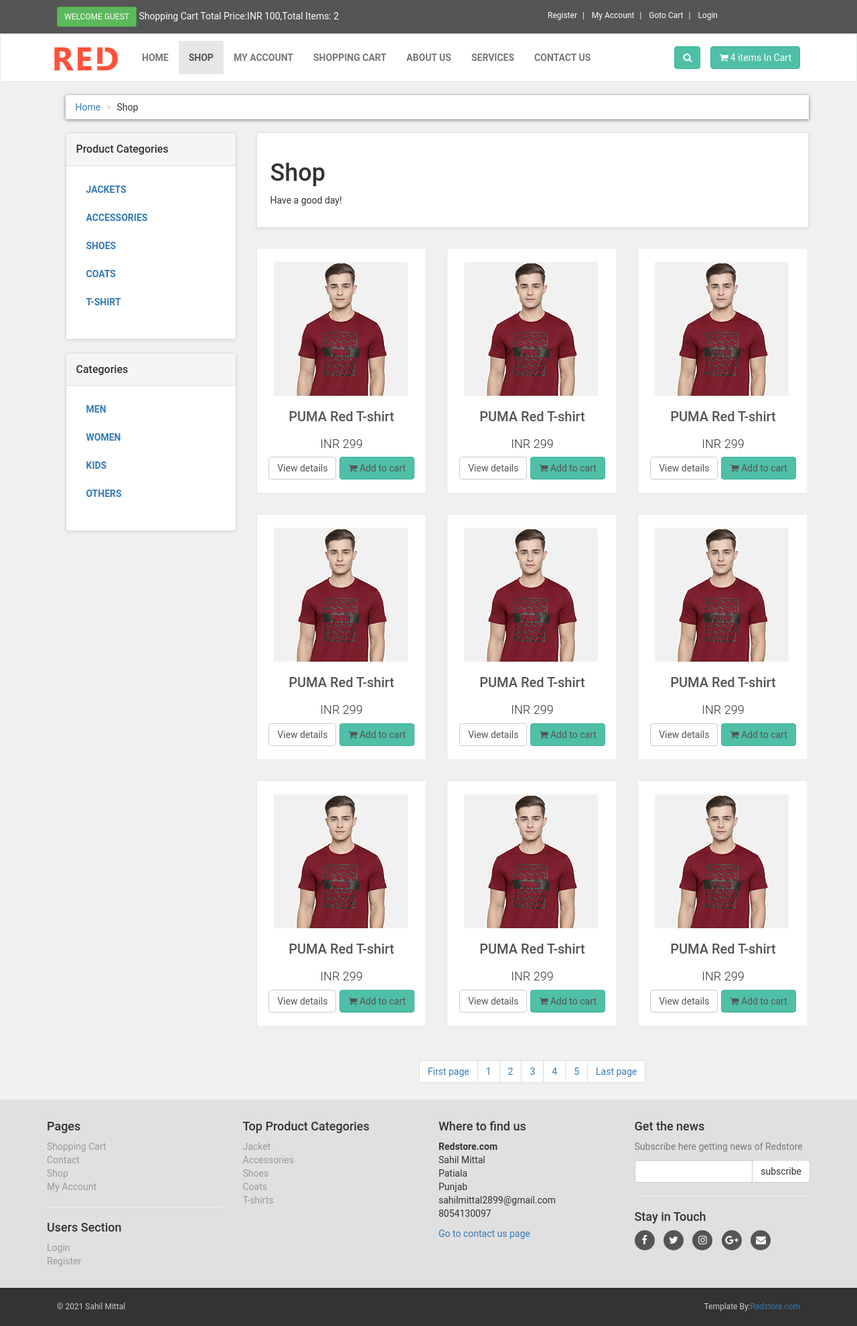
After one commit to sahil2811/Website-in-PHP, a PHP site: page /shop.php in a window 1280 px wide. The commit adds this page. Shown: the whole page at 67% size. Run offline with PHP 8.4, Linux system fonts and the light colour scheme.

Commit message:
Shop page Designed (shop.php , slider.php)

```diff
--- /dev/null
+++ b/includes/sidebar.php
@@ -0,0 +1,28 @@
+<div class="panel panel-default sidebar-menu"><!--Product Categories Start-->
+    <div class="panel-heading">
+        <h3 class="panel-title">Product Categories</h3>
+    </div>
+    <div class="panel-body">
+        <ul class="nav nav-pills nav-stacked category-menu">
+            <li><a href="shop.php">Jackets</a></li>
+            <li><a href="shop.php">Accessories</a></li>
+            <li><a href="shop.php">Shoes</a></li>
+            <li><a href="shop.php">Coats</a></li>
+            <li><a href="shop.php">T-shirt</a></li>
+        </ul>
+    </div>
+</div><!--Product Categories End-->
+
+<div class="panel panel-default sidebar-menu"><!--Categories Start-->
+    <div class="panel-heading">
+        <h3 class="panel-title">Categories</h3>
+    </div>
+    <div class="panel-body">
+        <ul class="nav nav-pills nav-stacked category-menu">
+            <li><a href="shop.php">Men</a></li>
+            <li><a href="shop.php">Women</a></li>
+            <li><a href="shop.php">Kids</a></li>
+            <li><a href="shop.php">Others</a></li>
+        </ul>
+    </div>
+</div><!--Categories End-->
--- a/index.php
+++ b/index.php
@@ -1,4 +1,3 @@
-<!DOCTYPE html>
 <!DOCTYPE html>
 <html>
     <head>
--- /dev/null
+++ b/shop.php
@@ -0,0 +1,342 @@
+<!DOCTYPE html>
+<html>
+    <head>
+        <title>E Commerce Store</title>
+        <link rel="stylesheet" href="https://maxcdn.bootstrapcdn.com/bootstrap/3.4.1/css/bootstrap.min.css">
+        <link rel="stylesheet"  href="styles/style.css">
+        <!-- jQuery library -->
+        <script src="https://ajax.googleapis.com/ajax/libs/jquery/3.5.1/jquery.min.js"></script>
+        <link rel="stylesheet" href="https://stackpath.bootstrapcdn.com/font-awesome/4.7.0/css/font-awesome.min.css" integrity="sha384-wvfXpqpZZVQGK6TAh5PVlGOfQNHSoD2xbE+QkPxCAFlNEevoEH3Sl0sibVcOQVnN" crossorigin="anonymous">
+    </head>
+    <body>
+        <div id="top"> <!--Top bar start -->
+            <div class="container"><!--container start -->
+                <div class="col-md-6 offer"><!--col-md-6 offer start -->
+                    <a href="#" class="btn btn-success btn-sm">
+                        Welcome guest
+                    </a>
+                    <a href="#">Shopping Cart Total Price:INR 100,Total Items: 2</a>
+                </div><!--col-md-6 offer end -->
+
+                <div class="col-md-6 "><!--col-md-6 start -->
+                    <ul class="menu">
+                        <li>
+                            <a href="customer_registration.php">Register</a>
+                        </li>
+                        <li>
+                            <a href="checkout.php">My Account</a>
+                        </li>
+                        <li>
+                            <a href="cart.php">Goto Cart</a>
+                        </li>
+                        <li>
+                            <a href="login.php">Login</a>
+                        </li>
+                    </ul>
+                </div><!--col-md-6  end -->
+            </div><!--container end -->
+        </div><!--Top bar end -->
+
+
+        <!--Navbar coding start -->
+        <div class="navbar navbar-default" id="navbar"><!--navbar navbar-default start-->
+            <div class="container">
+                <div class="navbar-header"><!--navbar-header start-->
+                    <a class="navbar-brand" href="index.php" >
+                        <img src="images/small-logo.png" alt="logo" class="hidden-xs" >
+                        <img src="images/small-logo.png" alt="logo" class="visible-xs">
+                    </a>
+
+                    <button type="button" class="navbar-toggle" data-toggle="collapse" data-target="#navigation">
+                        <span class="sr-only">Toggle Navigation</span>
+                        <i class="fa fa-align-justify"> </i>
+                    </button>
+                    <button type="button" class="navbar-toggle" data-toggle="collapse" data-target="#search">
+                        <span class="sr-only"></span>
+                        <i class="fa fa-search"></i>
+                    </button>
+                </div><!--navbar-header end-->
+
+                <div class="navbar-collapse collapse" id="navigation"><!--navbar-collapse collapse start-->
+                    <div class="padding-nav"><!-- padding-nav start-->
+                        <ul class="nav navbar-nav navbar-left">
+                            <li>
+                                <a href="index.php">Home</a>
+                            </li>
+                            <li class="active">
+                                <a href="shop.php">Shop</a>
+                            </li>
+                            <li>
+                                <a href="index.php">MY Account</a>
+                            </li>
+                            <li>
+                                <a href="index.php">Shopping Cart</a>
+                            </li>
+                            <li>
+                                <a href="index.php">About Us</a>
+                            </li>
+                            <li>
+                                <a href="index.php">Services</a>
+                            </li>
+                            <li>
+                                <a href="index.php">Contact Us</a>
+                            </li>
+                        </ul>
+                    </div><!-- padding-nav end-->
+
+                    <a href="cart.php" class="btn btn-primary navbar-btn right">
+                        <i class="fa fa-shopping-cart"></i>
+                        <span>4 items In Cart</span>
+                    </a>
+
+                    <div class="navbar-collapse collapse right"><!--navbar-collapse collapse-right start-->
+                        <button class="btn navbar-btn btn-primary" type="button" data-toggle="collapse" data-target="#search">
+                            <span class="sr-only"> Toggle Search </span>
+                            <i class="fa fa-search"></i>
+                        </button>
+                    </div><!--navbar-collapse collapse-right end-->
+                    <div class="collapse clearfix" id="search">
+                        <form class="navbar-form" method="get" action="result.php">
+                            <div class="input-group">
+                                <input type="text" name="user_query" placeholder="Search" class="form-control">
+                                <span class="input-group-btn">
+                                    <button type="submit" value="Search" name="search" class="btn btn-primary">
+                                        <i class="fa fa-search"></i>
+                                    </button>
+                                </span>
+                            </div>
+                        </form>
+                    </div>
+                </div><!--navbar-collapse collapse end-->
+            </div>
+        </div><!--navbar navbar-default end-->
+        <!--Navbar coding end -->
+
+        <div id="content"><!--Content Start-->
+            <div class="container">
+                <div class="col-md-12"><!--col-md-12 Start-->
+                    <ul class="breadcrumb">
+                        <li><a href="home.php">Home</a></li>
+                        <li>Shop</li>
+                    </ul>
+                </div><!--col-md-12 End-->
+
+                <div class="col-md-3"><!--col-md-3 Start-->
+                    <?php
+                        include("includes/sidebar.php");
+                    ?>
+                </div><!--col-md-9 End-->
+
+                <div class="col-md-9"><!--col-md-3 Start-->
+                    <div class="box"><!--Box Start-->
+                        <h1>Shop</h1>
+                        <p>Have a good day!</p>
+                    </div><!--Box End-->
+                    <div class="row"><!--Row 1 Start-->
+
+                        <div class="col-md-4 col-sm-6 center-responsive"><!--col-md-4 col-sm-6 Start-->
+                            <div class="product">
+                                <a href="details.php">
+                                    <img src="admin_area/product_images/buy-1.jpg" class="img-responsive">
+                                </a>
+                                <div class="text">
+                                     <h3>
+                                         <a href="details.php">PUMA Red T-shirt</a>
+                                     </h3>
+                                     <h3>
+                                        <p class="price">INR 299</p>
+                                        <p class="buttons">
+                                            <a href="details.php" class="btn btn-default">View details</a>
+                                            <a href="details.php" class="btn btn-primary"><i class="fa fa-shopping-cart"></i> Add to cart</a>
+                                        </p>
+                                     </h3>
+                                </div>
+                            </div>
+                        </div><!--col-md-4 col-sm-6 End-->
+                        <div class="col-md-4 col-sm-6 center-responsive"><!--col-md-4 col-sm-6 Start-->
+                            <div class="product">
+                                <a href="details.php">
+                                    <img src="admin_area/product_images/buy-1.jpg" class="img-responsive">
+                                </a>
+                                <div class="text">
+                                     <h3>
+                                         <a href="details.php">PUMA Red T-shirt</a>
+                                     </h3>
+                                     <h3>
+                                        <p class="price">INR 299</p>
+                                        <p class="buttons">
+                                            <a href="details.php" class="btn btn-default">View details</a>
+                                            <a href="details.php" class="btn btn-primary"><i class="fa fa-shopping-cart"></i> Add to cart</a>
+                                        </p>
+                                     </h3>
+                                </div>
+                            </div>
+                        </div><!--col-md-4 col-sm-6 End-->
+                        <div class="col-md-4 col-sm-6 center-responsive"><!--col-md-4 col-sm-6 Start-->
+                            <div class="product">
+                                <a href="details.php">
+                                    <img src="admin_area/product_images/buy-1.jpg" class="img-responsive">
+                                </a>
+                                <div class="text">
+                                     <h3>
+                                         <a href="details.php">PUMA Red T-shirt</a>
+                                     </h3>
+                                     <h3>
+                                        <p class="price">INR 299</p>
+                                        <p class="buttons">
+                                            <a href="details.php" class="btn btn-default">View details</a>
+                                            <a href="details.php" class="btn btn-primary"><i class="fa fa-shopping-cart"></i> Add to cart</a>
+                                        </p>
+                                     </h3>
+                                </div>
+                            </div>
+                        </div><!--col-md-4 col-sm-6 End-->
+
+                    </div><!--Row 1 End-->
+
+                    <div class="row"><!--Row 2 Start-->
+
+                        <div class="col-md-4 col-sm-6 center-responsive"><!--col-md-4 col-sm-6 Start-->
+                            <div class="product">
+                                <a href="details.php">
+                                    <img src="admin_area/product_images/buy-1.jpg" class="img-responsive">
+                                </a>
+                                <div class="text">
+                                     <h3>
+                                         <a href="details.php">PUMA Red T-shirt</a>
+                                     </h3>
+                                     <h3>
+                                        <p class="price">INR 299</p>
+                                        <p class="buttons">
+                                            <a href="details.php" class="btn btn-default">View details</a>
+                                            <a href="details.php" class="btn btn-primary"><i class="fa fa-shopping-cart"></i> Add to cart</a>
+                                        </p>
+                                     </h3>
+                                </div>
+                            </div>
+                        </div><!--col-md-4 col-sm-6 End-->
+
+                        <div class="col-md-4 col-sm-6 center-responsive"><!--col-md-4 col-sm-6 Start-->
+                            <div class="product">
+                                <a href="details.php">
+                                    <img src="admin_area/product_images/buy-1.jpg" class="img-responsive">
+                                </a>
+                                <div class="text">
+                                     <h3>
+                                         <a href="details.php">PUMA Red T-shirt</a>
+                                     </h3>
+                                     <h3>
+                                        <p class="price">INR 299</p>
+                                        <p class="buttons">
+                                            <a href="details.php" class="btn btn-default">View details</a>
+                                            <a href="details.php" class="btn btn-primary"><i class="fa fa-shopping-cart"></i> Add to cart</a>
+                                        </p>
+                                     </h3>
+                                </div>
+                            </div>
+                        </div><!--col-md-4 col-sm-6 End-->
+
+                        <div class="col-md-4 col-sm-6 center-responsive"><!--col-md-4 col-sm-6 Start-->
+                            <div class="product">
+                                <a href="details.php">
+                                    <img src="admin_area/product_images/buy-1.jpg" class="img-responsive">
+                                </a>
+                                <div class="text">
+                                     <h3>
+                                         <a href="details.php">PUMA Red T-shirt</a>
+                                     </h3>
+                                     <h3>
+                                        <p class="price">INR 299</p>
+                                        <p class="buttons">
+                                            <a href="details.php" class="btn btn-default">View details</a>
+                                            <a href="details.php" class="btn btn-primary"><i class="fa fa-shopping-cart"></i> Add to cart</a>
+                                        </p>
+                                     </h3>
+                                </div>
+                            </div>
+                        </div><!--col-md-4 col-sm-6 End-->
+
+                    </div><!--Row 2 End-->
+
+                    <div class="row"><!--Row 3 Start-->
+                        <div class="col-md-4 col-sm-6 center-responsive"><!--col-md-4 col-sm-6 Start-->
+                            <div class="product">
+                                <a href="details.php">
+                                    <img src="admin_area/product_images/buy-1.jpg" class="img-responsive">
+                                </a>
+                                <div class="text">
+                                     <h3>
+                                         <a href="details.php">PUMA Red T-shirt</a>
+                                     </h3>
+                                     <h3>
+                                        <p class="price">INR 299</p>
+                                        <p class="buttons">
+                                            <a href="details.php" class="btn btn-default">View details</a>
+                                            <a href="details.php" class="btn btn-primary"><i class="fa fa-shopping-cart"></i> Add to cart</a>
+                                        </p>
+                                     </h3>
+                                </div>
+                            </div>
+                        </div><!--col-md-4 col-sm-6 End-->
+
+                        <div class="col-md-4 col-sm-6 center-responsive"><!--col-md-4 col-sm-6 Start-->
+                            <div class="product">
+                                <a href="details.php">
+                                    <img src="admin_area/product_images/buy-1.jpg" class="img-responsive">
+                                </a>
+                                <div class="text">
+                                     <h3>
+                                         <a href="details.php">PUMA Red T-shirt</a>
+                                     </h3>
+                                     <h3>
+                                        <p class="price">INR 299</p>
+                                        <p class="buttons">
+                                            <a href="details.php" class="btn btn-default">View details</a>
+                                            <a href="details.php" class="btn btn-primary"><i class="fa fa-shopping-cart"></i> Add to cart</a>
+                                        </p>
+                                     </h3>
+                                </div>
+                            </div>
+                        </div><!--col-md-4 col-sm-6 End-->
+
+                        <div class="col-md-4 col-sm-6 center-responsive"><!--col-md-4 col-sm-6 Start-->
+                            <div class="product">
+                                <a href="details.php">
+                                    <img src="admin_area/product_images/buy-1.jpg" class="img-responsive">
+                                </a>
+                                <div class="text">
+                                     <h3>
+                                         <a href="details.php">PUMA Red T-shirt</a>
+                                     </h3>
+                                     <h3>
+                                        <p class="price">INR 299</p>
+                                        <p class="buttons">
+                                            <a href="details.php" class="btn btn-default">View details</a>
+                                            <a href="details.php" class="btn btn-primary"><i class="fa fa-shopping-cart"></i> Add to cart</a>
+                                        </p>
+                                     </h3>
+                                </div>
+                            </div>
+                        </div><!--col-md-4 col-sm-6 End-->
+                    </div><!--Row 3 End-->
+                    <center>
+                        <ul class="pagination">
+                            <li><a href="shop.php">First page</a></li>
+                            <li><a href="shop.php">1</a></li>
+                            <li><a href="shop.php">2</a></li>
+                            <li><a href="shop.php">3</a></li>
+                            <li><a href="shop.php">4</a></li>
+                            <li><a href="shop.php">5</a></li>
+                            <li><a href="shop.php">Last page</a></li>
+                        </ul>
+                    </center>
+                </div><!--col-md-9 End-->
+
+            </div>
+        </div><!--Content End-->
+
+        <!--Include footer in this file  Start-->
+        <?php
+            include("includes/footer.php");
+        ?>
+        <!--Footer End-->
--- a/styles/style.css
+++ b/styles/style.css
@@ -1,3 +1,4 @@
+/*index.php file styling START*/
 body
 {
     font-family: "Roboto",Helvetica,Arial,Sans-sarif;
@@ -325,3 +326,64 @@
 {
 	margin:0;
 }
+/*index.php file styling END*/
+
+/*Shop.php file styling START*/
+
+.breadcrumb{
+    padding:8px 15px;
+    margin-bottom: 20px;
+    background-color: #ffffff;
+    border-radius:0;
+    box-shadow:0 1px 5px rgba(0,0,0,0.5);
+}
+
+.breadcrumb > li + li:before{
+    content:">\00a0";
+    color:#cccccc;
+}
+
+@media(max-width:991px){
+    .breadcrumb{
+        padding:8px 0;
+        text-align: center;
+    }
+}
+
+/*sidebar.php styling */
+#content .panel.sidebar-menu{
+    box-sizing: border-box;
+    box-shadow: 0 1px 5px rgba(0,0,0,0.1);
+}
+
+#content .panel.sidebar-menu ul.nav.category-menu{
+    margin-bottom:20px;
+}
+
+#content .panel.sidebar-menu ul.nav.category-menu
+{
+    text-transform:uppercase;
+    font-weight:bold;
+}
+
+#content .panel.sidebar-menu h3{
+    padding:5px 0;
+    margin:0;
+}
+
+/*shop products Style*/
+
+@media(max-width:768px)
+{
+    .center-responsive{
+        width:70%;
+        margin:0 auto;
+    }
+}
+@media(max-width:550px)
+{
+    .center-responsive{
+        width:95%;
+        margin:0 auto;
+    }
+}
```
